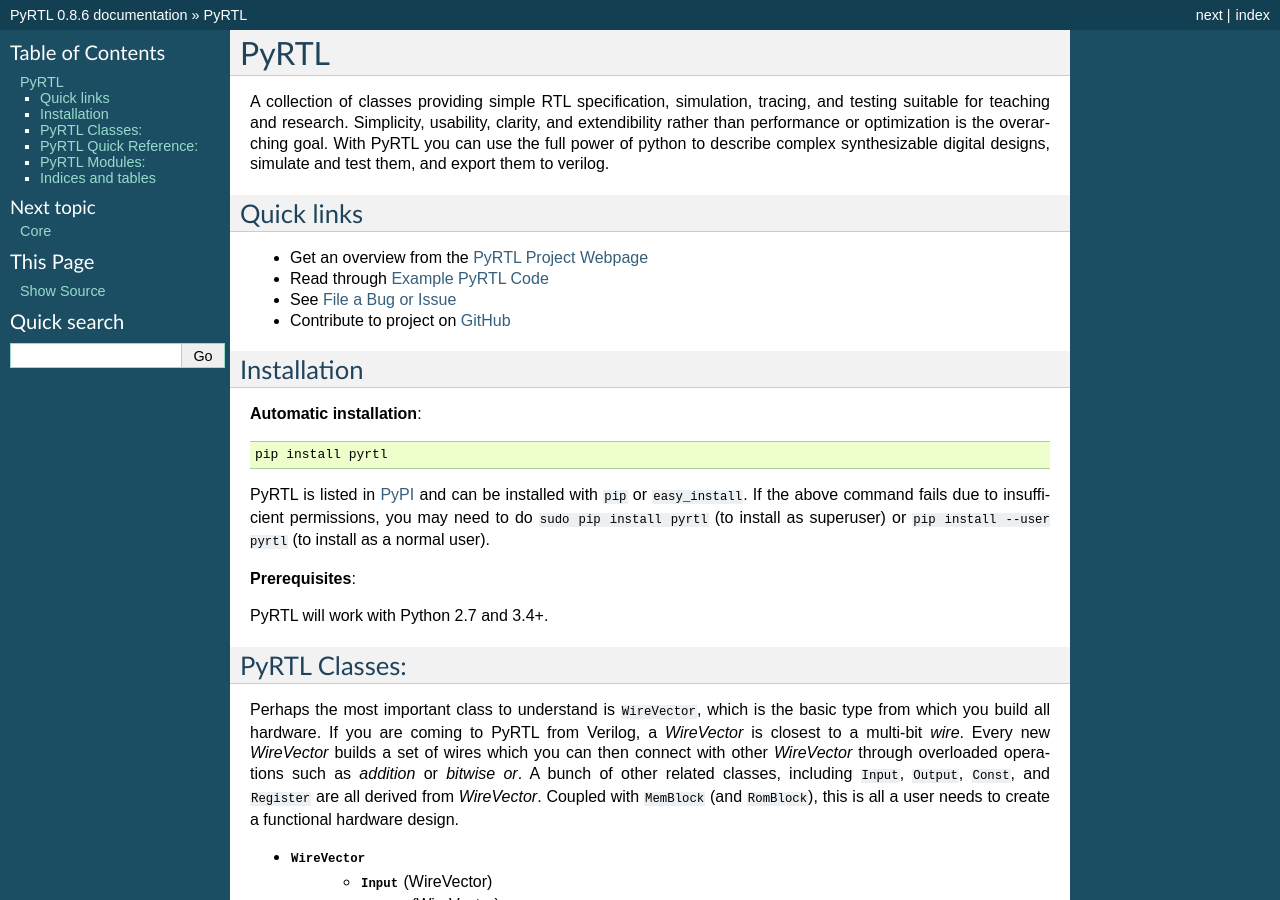
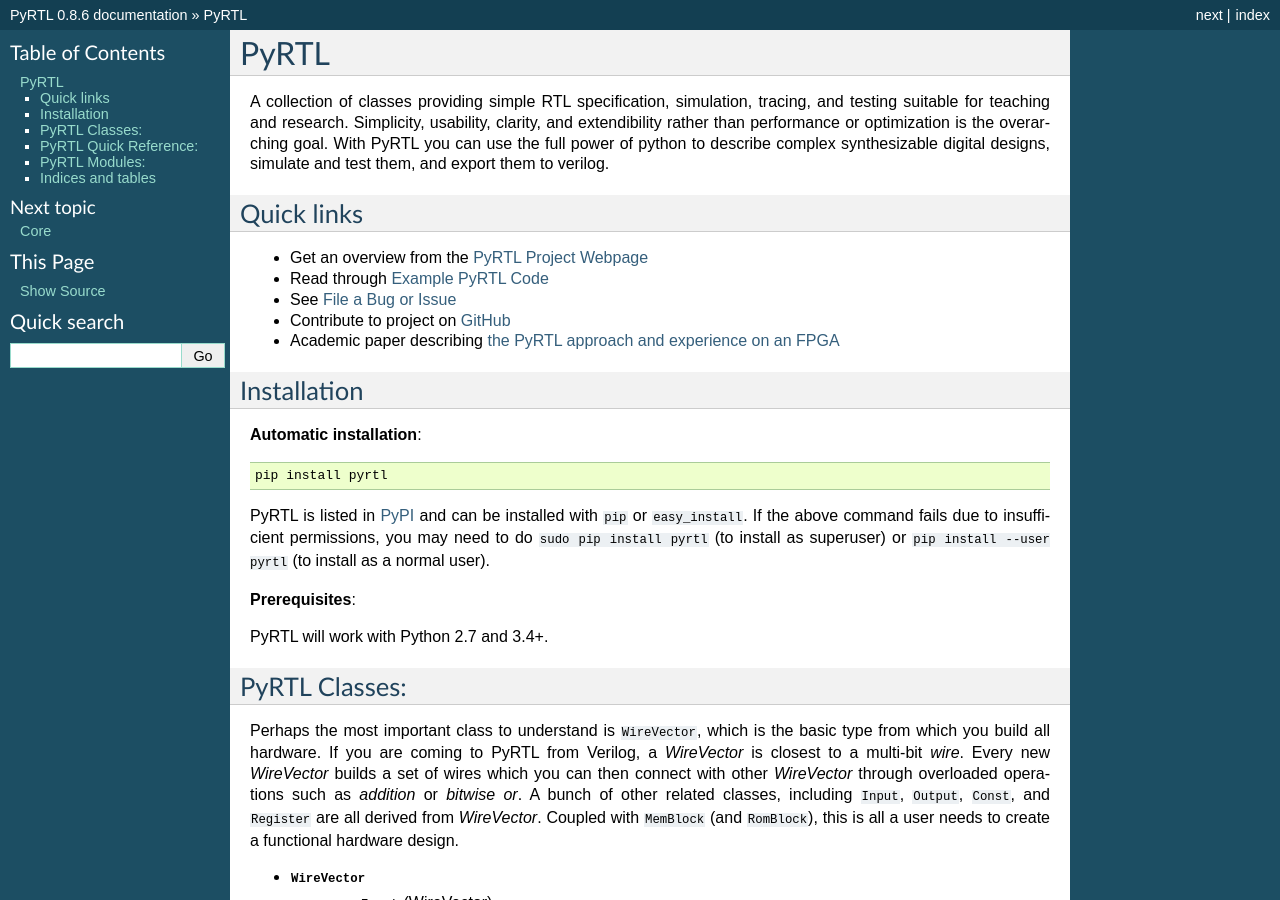
Before and after one commit to UCSBarchlab/PyRTL, a Sphinx documentation site: the page built from docs/index.rst, in a window 1280 px wide and 900 px high. Built offline with Sphinx 7.4.7, drawn with Linux system fonts in a browser that asks for light colours.

Commit message:
Update index.rst

```diff
--- a/docs/index.rst
+++ b/docs/index.rst
@@ -17,6 +17,7 @@ Quick links
 * Read through `Example PyRTL Code <https://github.com/UCSBarchlab/PyRTL/tree/master/examples>`_
 * See `File a Bug or Issue <https://github.com/UCSBarchlab/PyRTL/issues>`_
 * Contribute to project on `GitHub <https://github.com/UCSBarchlab/PyRTL>`_
+* Academic paper describing `the PyRTL approach and experience on an FPGA <http://www.cs.ucsb.edu/~sherwood/pubs/FPL-17-pyrtl.pdf>`_
 
 Installation
 ------------
```
